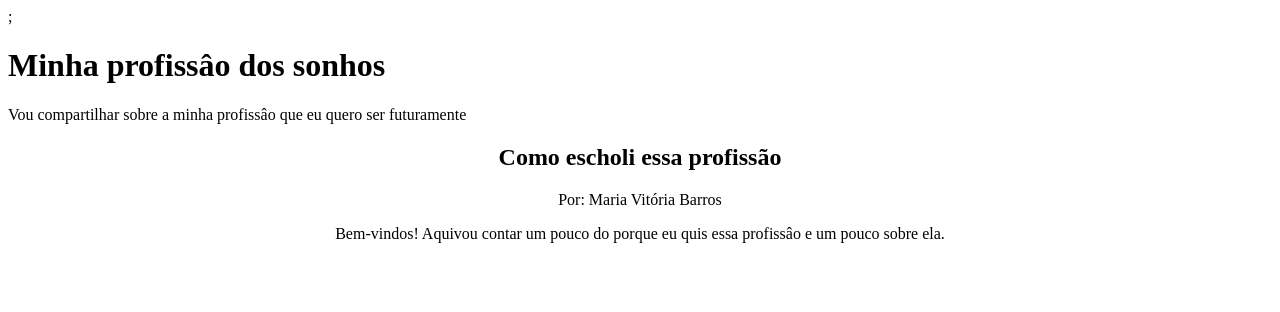
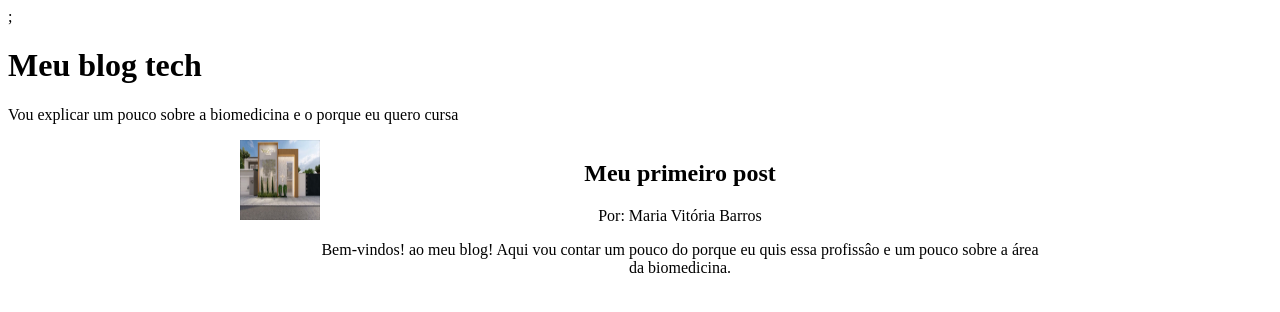
Before and after one commit to mariapelais-lgtm/MariaVitoriaBarros1B, a plain HTML site: page index.html in a window 1280 px wide. Drawn offline with Linux system fonts and the light colour scheme.

Commit message:
Update index.html

```diff
--- a/index.html
+++ b/index.html
@@ -1,11 +1,18 @@
 ;<!DOCTYPE html >
-<htmllang+"pt-br">
-<head></head>
+<html lang="pt-br">
+<head>
 <meta charset="UTF-8">
 <meta name="viewport" content="width=device-width, initial-scale=1.0">
-<title>Minha profissâo dos sonhos</title>
+<title> Meu blog </title>
+</head>
+  <body>
+    <header>
+<h1>Meu blog tech</h1>
+
+  <p>Vou explicar um pouco sobre a biomedicina e o porque eu quero cursa</p>
+    </header>
          <style>
-    heard{
+           heard {
            backgroud-color: blue;
            color: #FFFFFF;
           text-align: center;
@@ -14,25 +21,38 @@
           border: 5px solide #cf1010;
           padding: 16px;
     }
+
+
         main{
           backgrond-color: #FFFFFF;
           color: #blue;
          text-align: center;
          max-width: 800px;
          margin: 0 auto;
+         display: flex;
+
+
+    }
+    img{
+       width: 80px;
+       height: 80px;
+     }
+     .artigo-autor{
+         front-wieght: bold;
       }
   </style>
   </head>
-<body>
-  <header>
-<h1>Minha profissâo dos sonhos</h1>
-<p>Vou compartilhar sobre a minha profissâo que eu quero ser futuramente</p>
-  </header>
+
 <main>
-<h2>Como escholi essa profissão</h2>
-<p>Por: Maria Vitória Barros</p>
-<p>Bem-vindos!
-  Aquivou contar um pouco do porque eu quis essa profissâo e um pouco sobre ela.<p>
+  <img src="imagem-blog.jpg"
+    alt="A faixada de uma clinica de estetica">
+
+
+  <div>
+<h2>Meu primeiro post</h2>
+<p class="artigo-autor"> Por: Maria Vitória Barros</p>
+<p>Bem-vindos! ao meu blog! Aqui vou contar um pouco do porque eu quis essa profissâo e um pouco sobre a área da biomedicina.</p>
+  </div>
 </main>
-    <body>
-  <html>
+  </body>
+</html>
```
Lines whose indentation alone changed are shown as unchanged.
